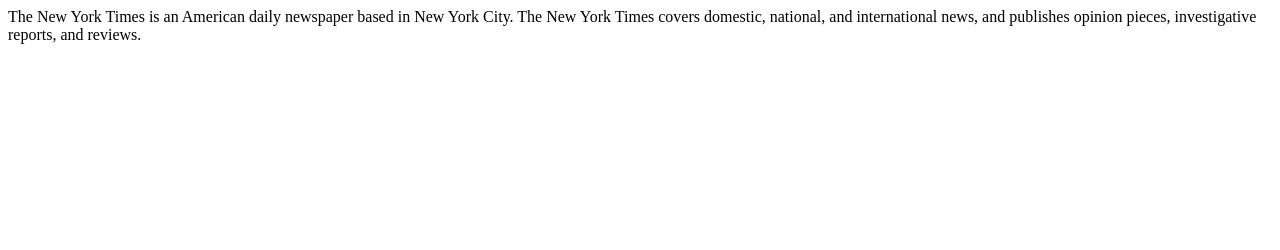
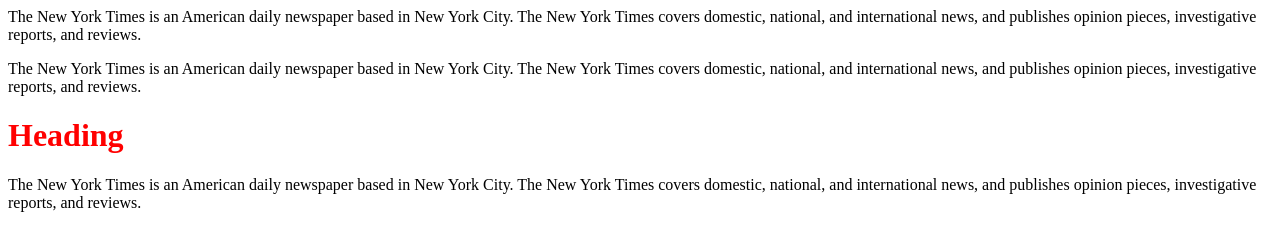
Before and after one commit to AnhSNguyen/Class7.9, a plain HTML site: page index.html in a window 1280 px wide. Drawn offline with Linux system fonts and the light colour scheme.

Commit message:
Modified HTML and CSS files

```diff
--- a/index.html
+++ b/index.html
@@ -8,5 +8,10 @@
 <body>
     <p>The New York Times is an American daily newspaper based in New York City. The New York Times covers domestic, national, and international news, and publishes opinion pieces, investigative reports, and reviews.</p>
 
+    <p>The New York Times is an American daily newspaper based in New York City. The New York Times covers domestic, national, and international news, and publishes opinion pieces, investigative reports, and reviews.</p>
+
+    <h1>Heading</h1>
+    <p>The New York Times is an American daily newspaper based in New York City. The New York Times covers domestic, national, and international news, and publishes opinion pieces, investigative reports, and reviews.</p>
+
 </body>
 </html>
--- a/style.css
+++ b/style.css
@@ -1,3 +1,7 @@
 p {
     color: black;
 }
+
+h1 {
+    color: red;
+}
```
